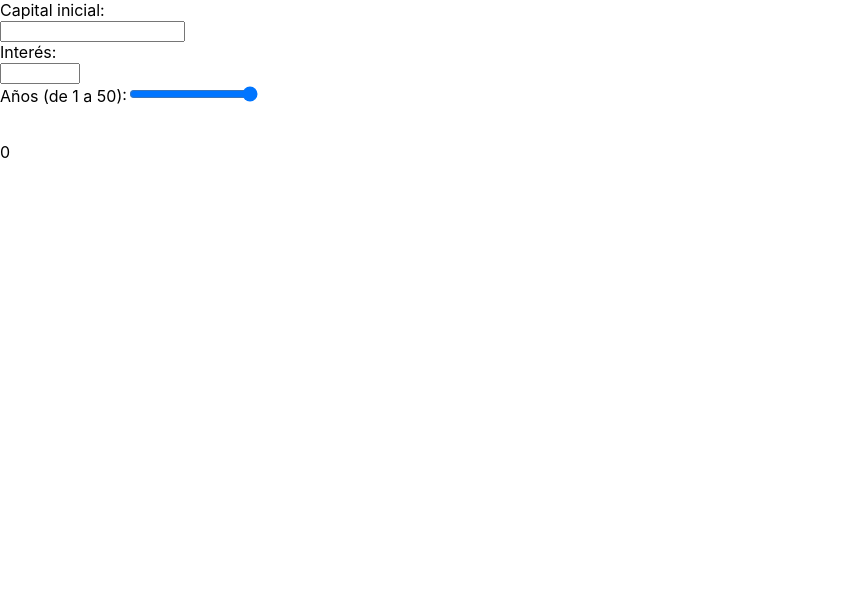
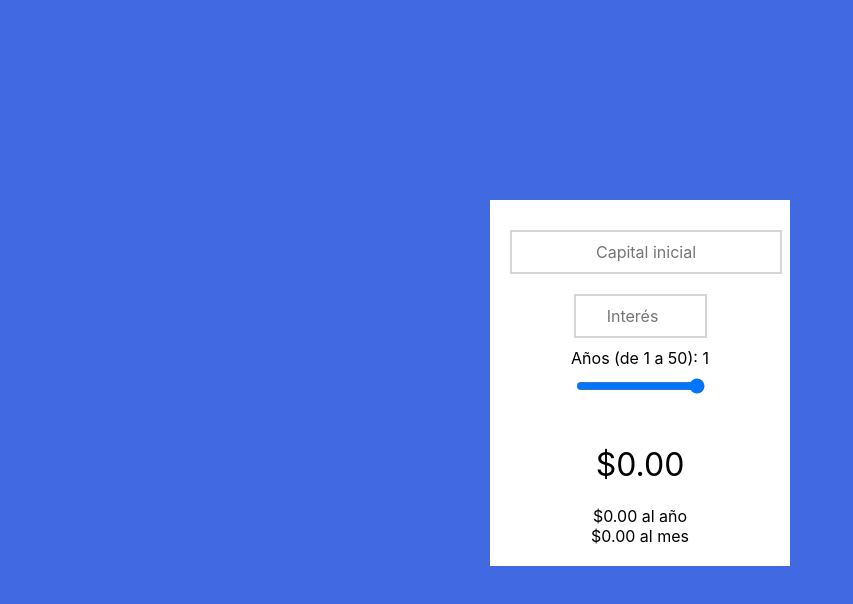
Before and after one commit to GaboGomezT/interes-compuesto-app, a React (Create React App) app: page / in a window 1280 px wide. Shown: the top 604 px of the page, without its empty margins (0-853 px from the left). Built offline with nearby package versions, Linux system fonts and the light colour scheme.

Commit message:
improved styling and worked out some bugs

```diff
--- a/src/App.js
+++ b/src/App.js
@@ -1,30 +1,43 @@
 import React, { useState } from 'react';
+import "./styles.css";
 function App() {
   const [capInic, setCapInic] = useState(0);
   const [interes, setInteres] = useState(0);
   const [resultado, setResultado] = useState(0);
+  const [años, setAños] = useState(1);
 
 
   return (
-    <div>
+    <div className="container">
       <form>
-        <label >Capital inicial: </label><br />
-        <input type="text" id="cap_inicial" name="cap_inicial" onChange={(e) => {
+        <input type="text" id="cap_inicial" placeholder="Capital inicial" onChange={(e) => {
           setCapInic(e.target.value);
+          let res = parseInt(e.target.value) * Math.pow(1 + parseFloat(interes), años);
+          setResultado(Math.floor(res, 2))
         }}></input><br />
-        <label>Interés: </label><br />
-        <input type="number" id="interes" name="interes" min="0.01" max="1.0" step="0.001" onChange={(e) => {
-          setInteres(e.target.value);
+        <input type="number" id="interes" placeholder="Interés" min="0.01" max="1.0" step="0.001" onChange={(e) => {
+          setInteres(parseFloat(e.target.value));
+          let res = parseInt(capInic) * Math.pow(1 + parseFloat(e.target.value), años);
+          setResultado(Math.floor(res, 2))
         }}></input><br />
-        <label>Años (de 1 a 50):</label>
-        <input type="range" id="vol" name="vol" min="1" max="50" onChange={(e)=>{
-          let res = parseInt(capInic) *  Math.pow(1+parseFloat(interes), e.target.valueAsNumber);
+        <label>Años (de 1 a 50): {años}</label><br></br>
+        <input type="range" id="vol" name="vol" min="1" max="50" onChange={(e) => {
+          setAños(e.target.valueAsNumber)
+          let res = parseInt(capInic) * Math.pow(1 + parseFloat(interes), e.target.valueAsNumber);
           setResultado(Math.floor(res, 2))
-        }}></input><br/><br/>
-        <p>{resultado}</p>
+        }}></input><br /><br />
+        <h1>{formatter.format(resultado)}</h1>
+        {formatter.format(Math.floor(resultado * interes, 2))} al año <br></br>
+        {formatter.format(Math.floor(resultado * interes / 12, 2))} al mes
       </form>
     </div>
   );
 }
 
+var formatter = new Intl.NumberFormat('en-US', {
+  style: 'currency',
+  currency: 'USD',
+});
+
+
 export default App;
--- /dev/null
+++ b/src/styles.css
@@ -0,0 +1,39 @@
+* {
+    box-sizing: border-box;
+    text-align: center;
+    font-family: inherit;
+    font-size: inherit;
+}
+
+.container {
+    height: 800px;
+    background-color: royalblue;
+}
+
+form {
+    background-color: white;
+    margin-top: 200px;
+    padding: 20px;
+    width: 300px;
+    display: inline-block;
+}
+
+input {
+    margin: 10px 0;
+}
+
+#cap_inicial {
+    padding: 10px;
+    border: 2px solid rgba(80, 62, 62, 0.219);
+}
+
+
+#interes {
+    padding: 10px;
+    border: 2px solid rgba(80, 62, 62, 0.219);
+}
+h1 {
+    font-size: xx-large;
+    font-weight: 400;
+    font-family: inherit;
+}
```
